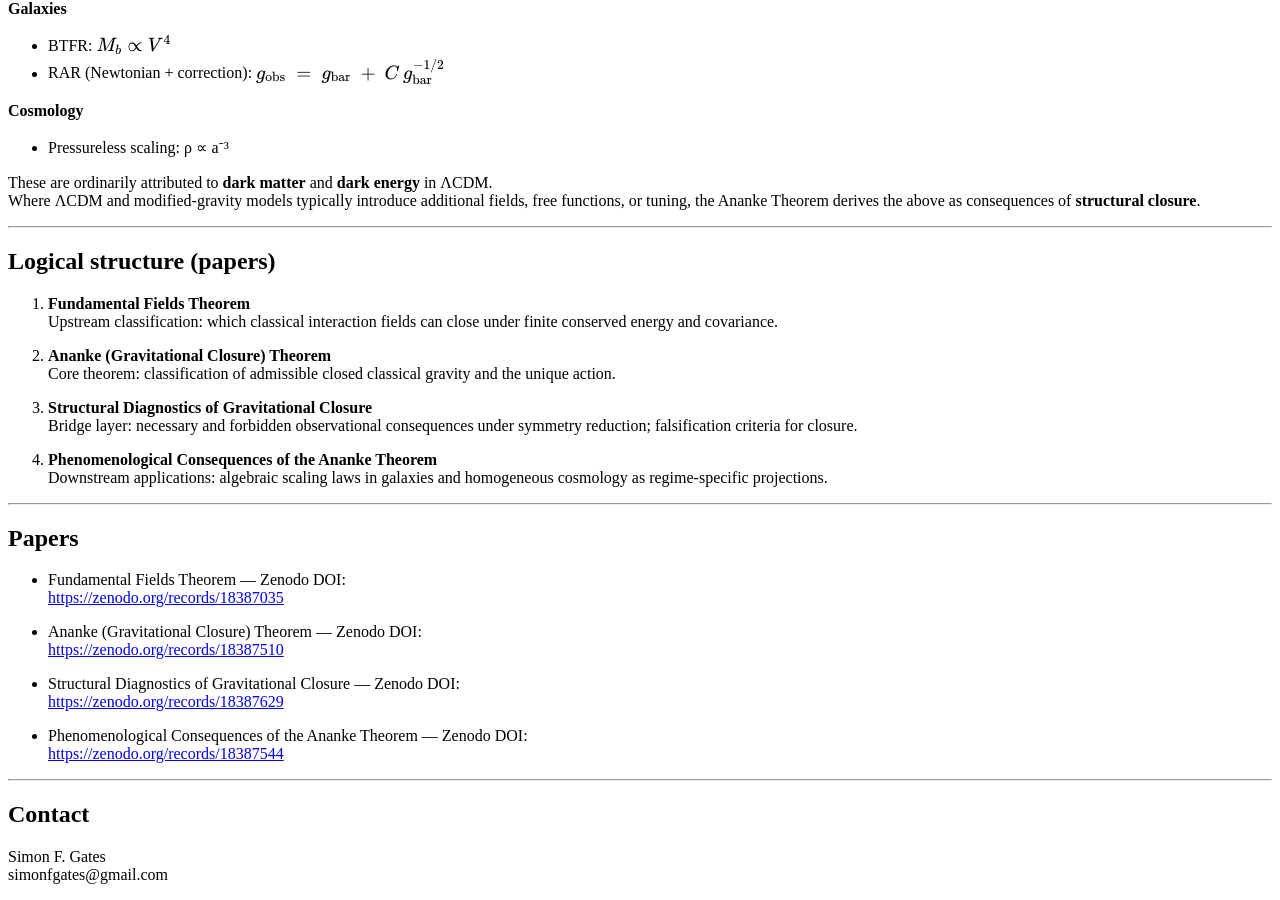
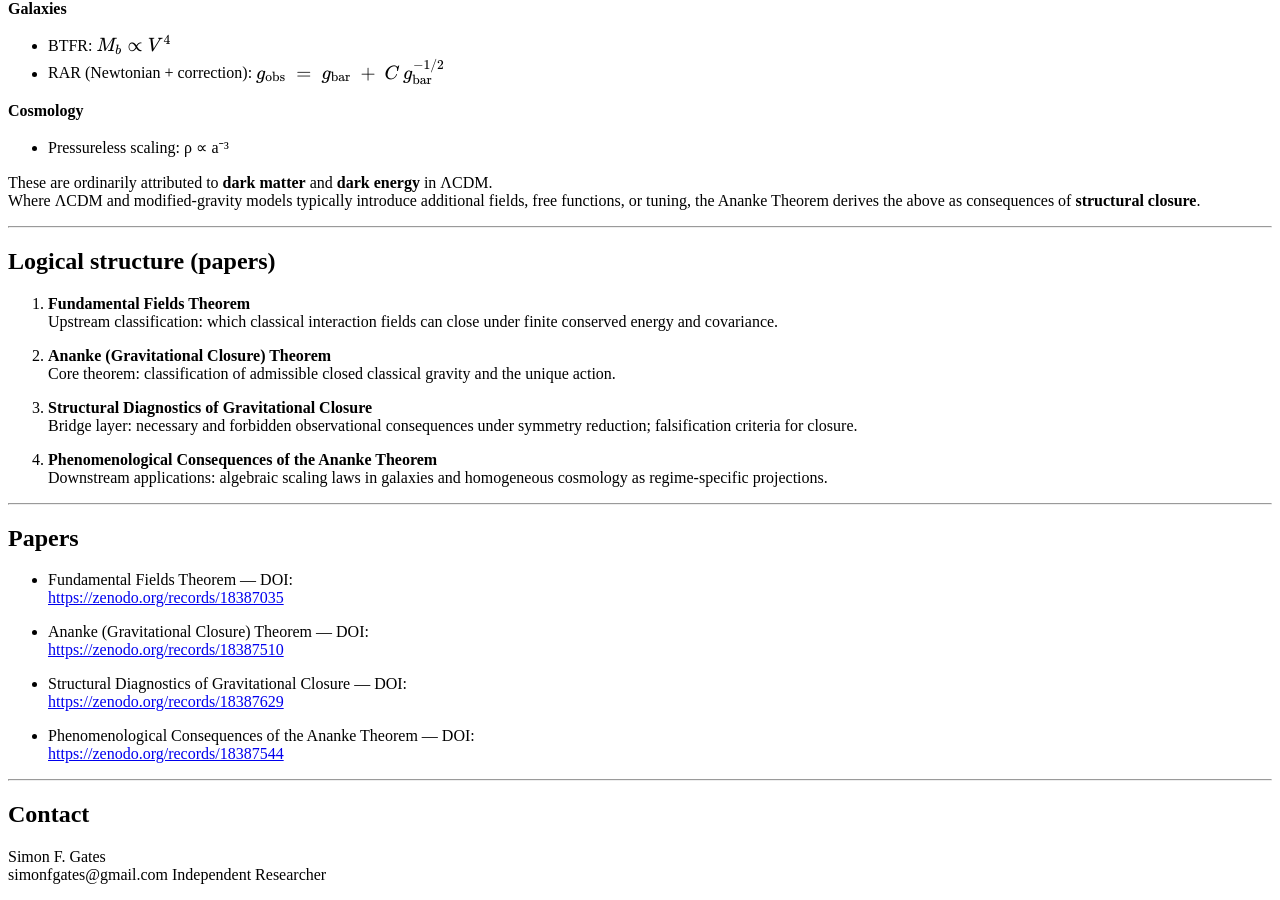
Before and after one commit to ananke-research/ananke-theorem, a Jekyll site: the page built from index.md, in a window 1280 px wide and 900 px high, scrolled down 633 px. Built offline with Jekyll 4.4.1, drawn with Linux system fonts in a browser that asks for light colours.

Commit message:
Update DOI references for various theorems

```diff
--- a/index.md
+++ b/index.md
@@ -74,16 +74,16 @@ Where ΛCDM and modified-gravity models typically introduce additional fields, f
 
 ## Papers
 
-- Fundamental Fields Theorem — Zenodo DOI:
+- Fundamental Fields Theorem — DOI:
   [https://zenodo.org/records/18387035](https://zenodo.org/records/18387035)
 
-- Ananke (Gravitational Closure) Theorem — Zenodo DOI:
+- Ananke (Gravitational Closure) Theorem — DOI:
   [https://zenodo.org/records/18387510](https://zenodo.org/records/18387510)
 
-- Structural Diagnostics of Gravitational Closure — Zenodo DOI:
+- Structural Diagnostics of Gravitational Closure — DOI:
   [https://zenodo.org/records/18387629](https://zenodo.org/records/18387629)
 
-- Phenomenological Consequences of the Ananke Theorem — Zenodo DOI:
+- Phenomenological Consequences of the Ananke Theorem — DOI:
   [https://zenodo.org/records/18387544](https://zenodo.org/records/18387544)
 
 ---
@@ -92,3 +92,4 @@ Where ΛCDM and modified-gravity models typically introduce additional fields, f
 
 Simon F. Gates
 simonfgates@gmail.com
+Independent Researcher
```
